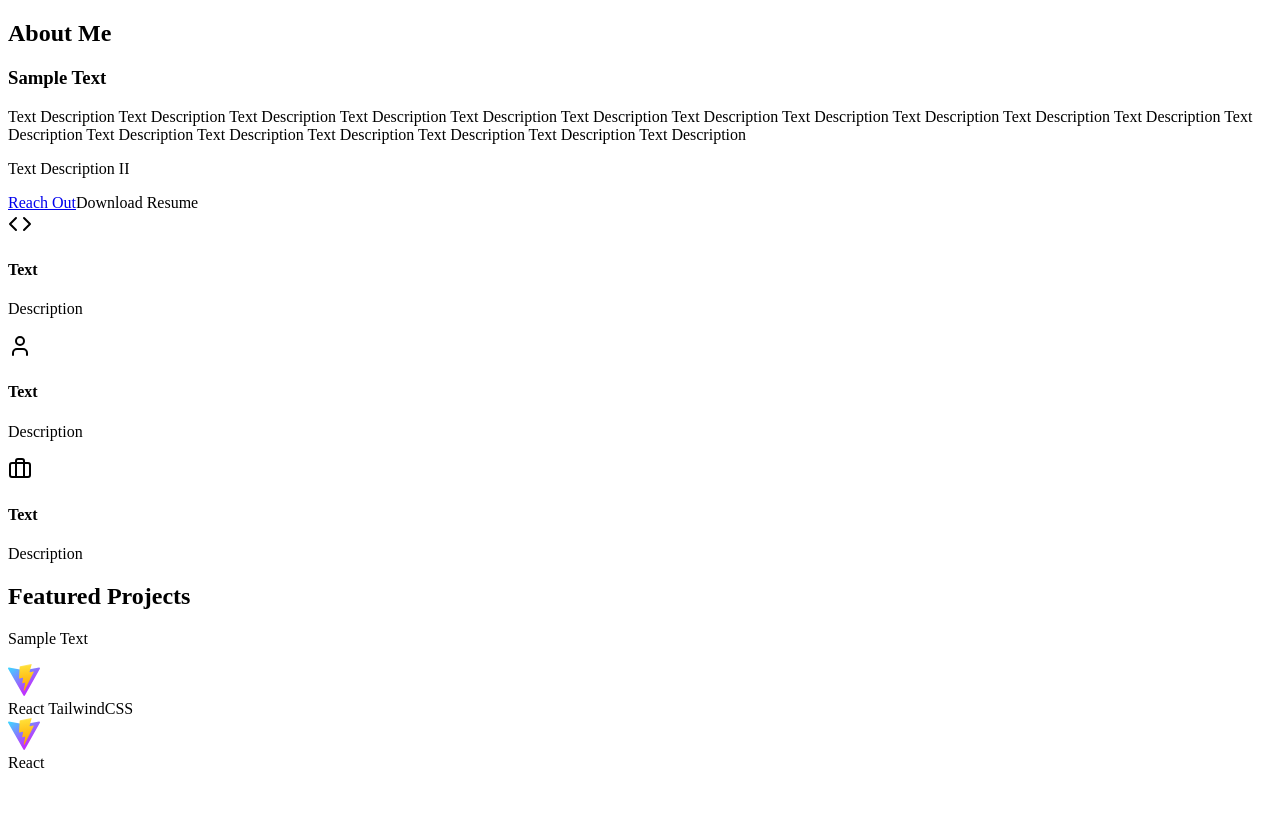
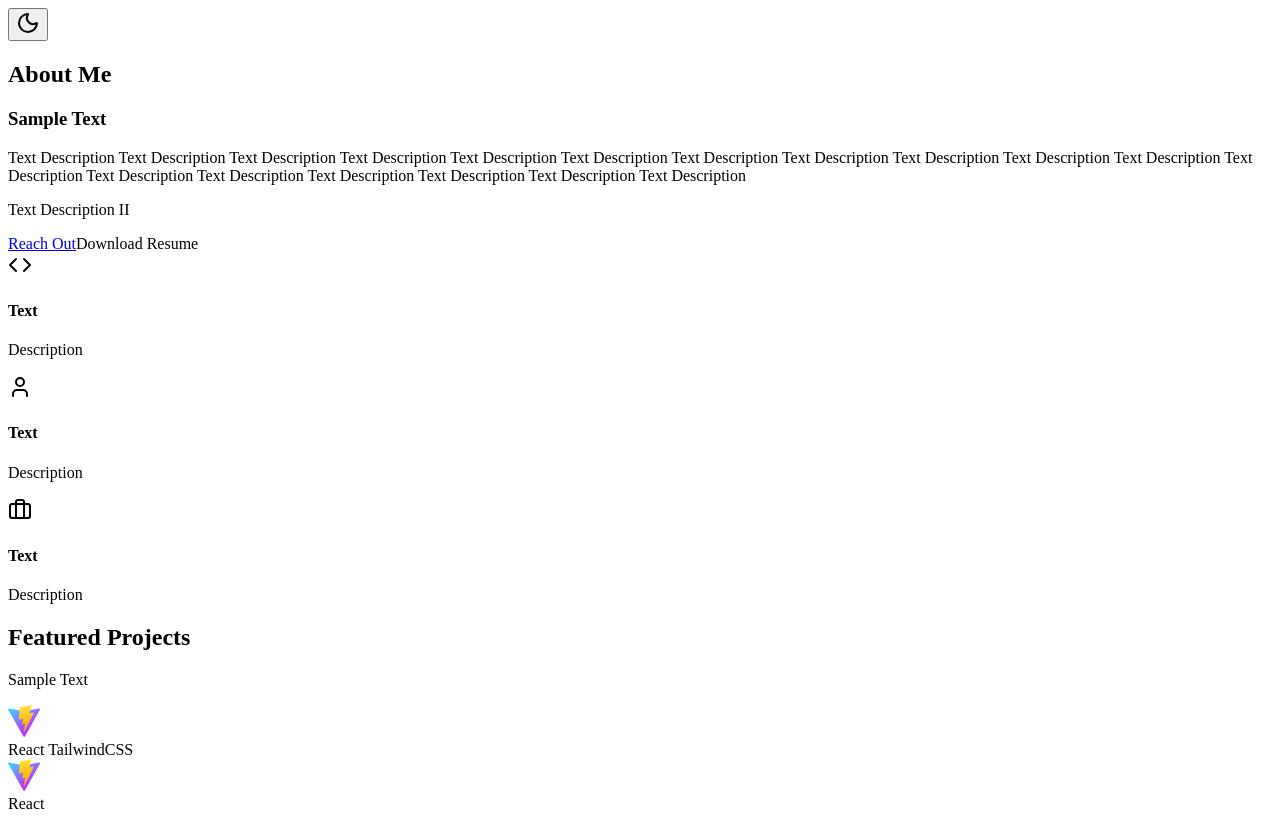
Before and after one commit to ethanwojcik/showcase, a React (Vite) app in the folder portfolio-v3/: page / in a window 1280 px wide. Before the commit the page ends 800 px from the top, so only its background shows below. Built offline with nearby package versions, Linux system fonts and the light colour scheme; the HTML template or start-up script is replaced by a standard one.

Commit message:
added theme toggle

```diff
--- /dev/null
+++ b/portfolio-v3/src/components/ThemeToggle.jsx
@@ -0,0 +1,38 @@
+import { useEffect, useState  } from "react";
+import { Moon, Sun } from "lucide-react";
+import { cn } from "../lib/utils";
+export const ThemeToggle = () => {
+    const [isDarkMode, setIsDarkMode] = useState(false);
+
+    useEffect(() => {
+        const storedTheme=localStorage.getItem("theme")
+        if (storedTheme=="dark") {
+            setIsDarkMode(true)
+            document.documentElement.classList.add("dark")
+        } else {
+            setIsDarkMode(false)
+            document.documentElement.classList.remove("dark")
+        }
+
+    }, [])
+
+    const toggleTheme = () => {
+        if(isDarkMode) {
+            document.documentElement.classList.remove("dark")
+            localStorage.setItem("theme","light")
+
+            setIsDarkMode(false);
+        } else {
+            document.documentElement.classList.add("dark")
+            localStorage.setItem("theme","dark")
+            setIsDarkMode(true);
+        }
+    }
+    return (
+        <button onClick={toggleTheme} className={cn("fixed max-sm:hidden top-5 right-5 z-50 p-2 rounded-full transition-colors duration-300",
+            "focus:outline-hidden"
+        )}>
+            { isDarkMode ? <Sun className="h-6 w-6 text-yellow-300"/> : <Moon className="h-6 w-6 text-blue-900"/>}
+        </button>
+    )
+};
--- a/portfolio-v3/src/pages/Home.jsx
+++ b/portfolio-v3/src/pages/Home.jsx
@@ -1,12 +1,12 @@
 
 import { ProjectsSection } from "../components/ProjectsSection";
-
+import { ThemeToggle  } from "../components/ThemeToggle";
 import { AboutMe } from "../components/AboutMe";
 
 export const Home = () => {
   return (
     <div className="min-h-screen bg-background text-foreground overflow-x-hidden">
-
+        <ThemeToggle/>
       <main>
         <AboutMe/>
         <ProjectsSection />
```
